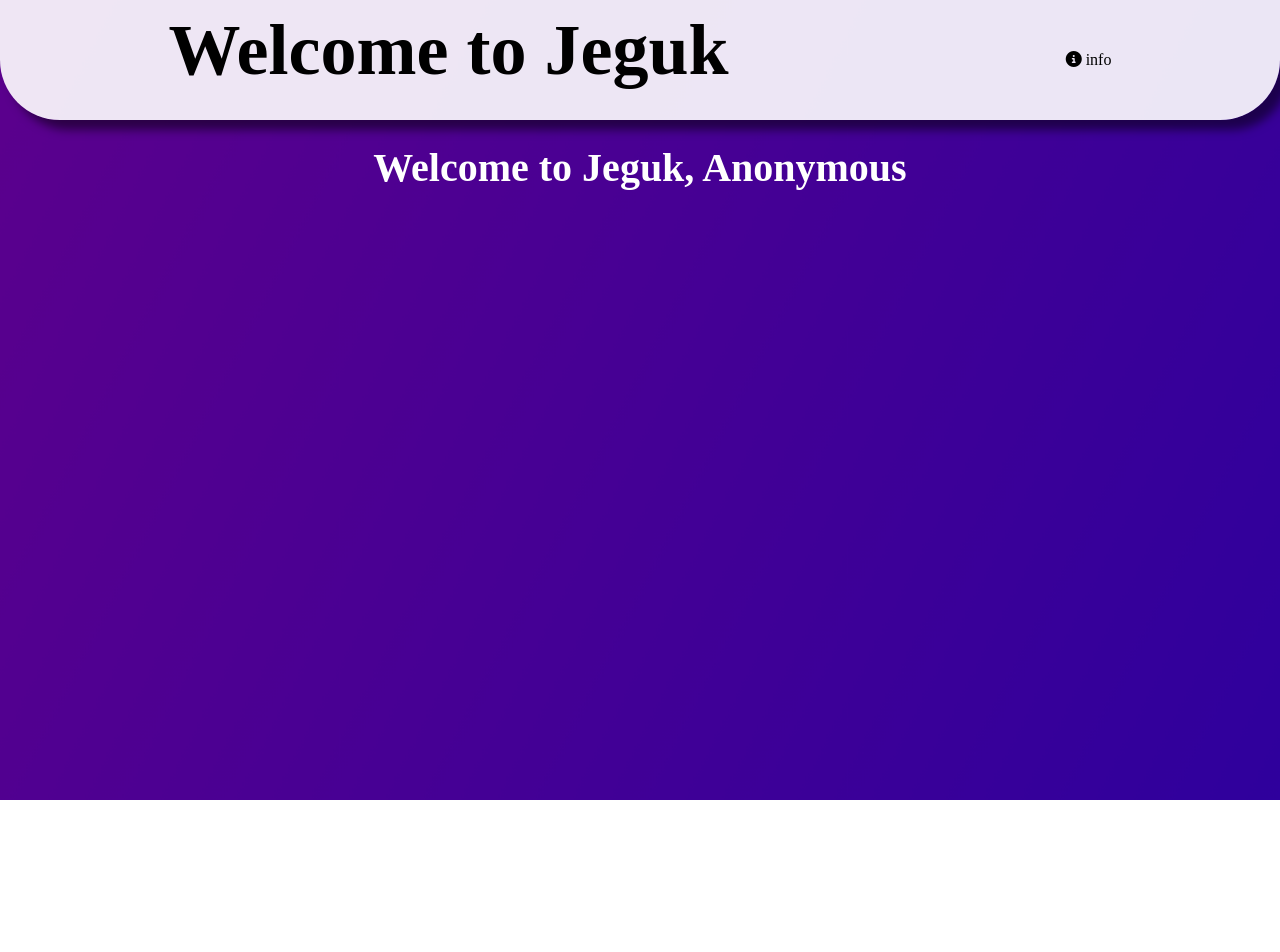
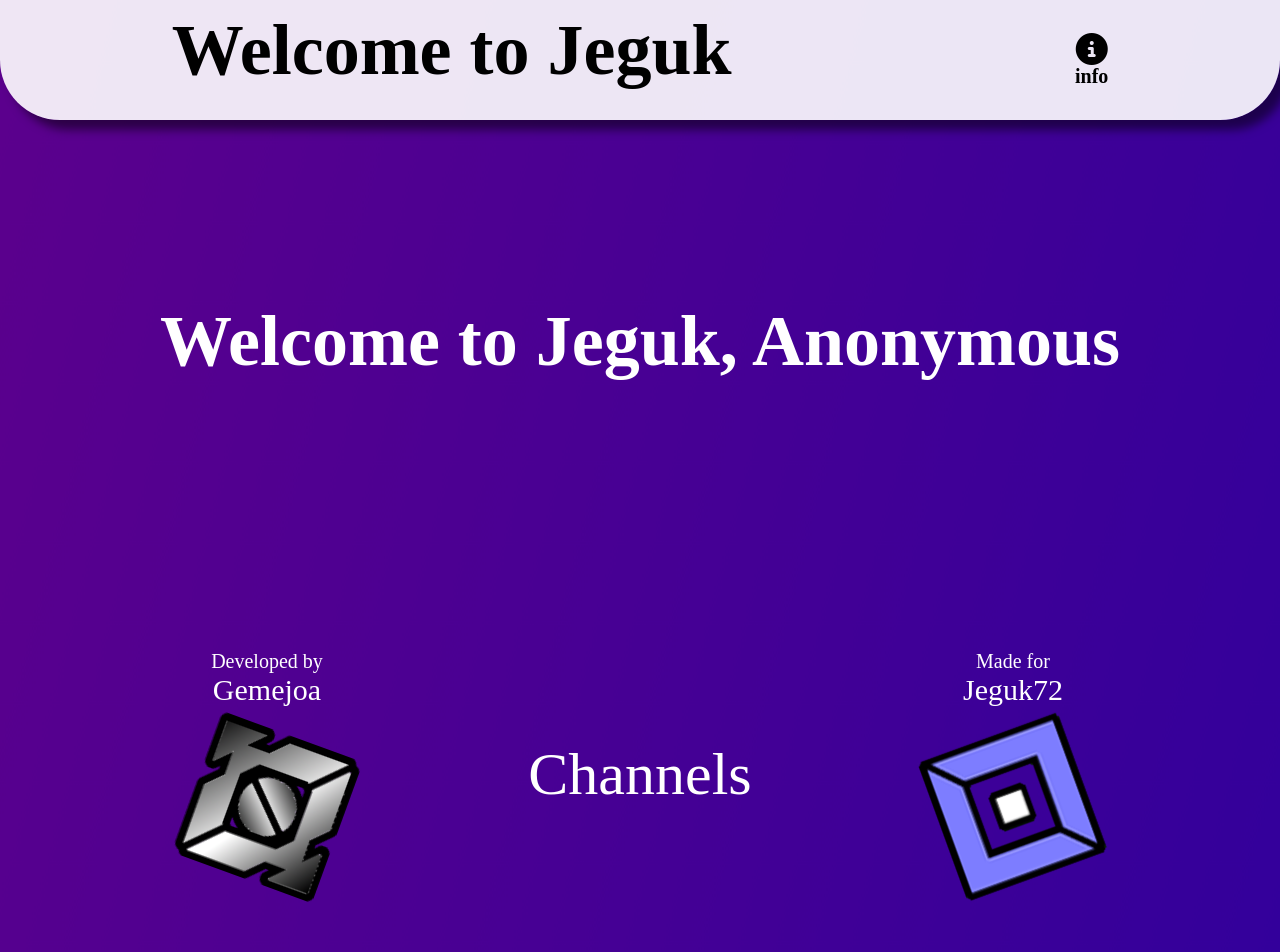
Before and after one commit to ptm119/jeguk, a plain HTML site: page main.html in a window 1280 px wide. Shown: the top 952 px of the page. Before the commit the page ends 800 px from the top, so only its background shows below. Drawn offline with Linux system fonts and the light colour scheme.

Commit message:
Added channels

```diff
--- a/css/main.css
+++ b/css/main.css
@@ -1,24 +1,78 @@
-/*
-
 body {
     height: 200vh;
 }
 
-*/
-
 #main-screen {
     display: flex;
-    justify-content: center;
+    flex-direction: column;
+    align-items: center;
     position: relative;
     width: 100%;
     height: 100%;
 }
 
 .welcome-title {
-    margin-top: 144px;
-    font-size: 40px;
+    margin-top: 300px;
+    font-size: 72px;
     font-weight: 600;
     color: white;
+}
+
+.channels {
+    display: flex;
+    justify-content: center;
+}
+
+.gemejoa-channel,
+.jeguk-channel {
+    display: flex;
+    flex-direction: column;
+    align-items: center;
+    position: absolute;
+    top: 650px;
+    color: white;
+}
+
+.gemejoa-channel {
+    left: 15%;
+}
+
+.jeguk-channel {
+    right: 15%;
+}
+
+.gemejoa-channel span,
+.jeguk-channel span {
+    font-size: 20px;
+}
+
+.gemejoa-channel h4,
+.jeguk-channel h4 {
+    font-size: 30px;
+    margin-bottom: 25px;
+}
+
+.gemejoa-image,
+.jeguk-image {
+    width: 150px;
+    height: 150px;
+}
+
+.gemejoa-image {
+    transform: rotateZ(20deg);
+}
+
+.jeguk-image {
+    width: 150px;
+    height: 150px;
+    transform: rotateZ(-20deg);
+}
+
+.channels__title {
+    position: absolute;
+    top: 740px;
+    color: white;
+    font-size: 60px;
 }
 
 .nav-bar {
@@ -42,6 +96,18 @@ body {
     font-weight: 600;
 }
 
-.bg-image {
-    position: fixed;
+.icon-block {
+    display: flex;
+    flex-direction: column;
+    align-items: center;
 }
+
+.icon-block span {
+    font-size: 20px;
+    font-weight: 600;
+}
+
+a {
+    text-decoration: none;
+    color: black;
+}
--- a/css/style.css
+++ b/css/style.css
@@ -90,12 +90,16 @@ video {
 body {
 	width: 100vw;
 	height: 100vh;
+	-ms-overflow-style: none;
 }
 
+::-webkit-scrollbar {
+	display: none;
+}
 
 .bg-image {
+	position: absolute;
 	width: 100%;
 	height: 100%;
-	position: absolute;
 	z-index: -1;
 }
--- a/main.html
+++ b/main.html
@@ -12,9 +12,9 @@
 <body>
     <header class="nav-bar">
         <h1 class="nav-bar__title">Welcome to Jeguk</h1>
-        <a>
+        <a href="https://www.google.com">
             <div class="icon-block">
-                <i class="fa-solid fa-circle-info"></i>
+                <i class="fa-solid fa-circle-info fa-2x"></i>
                 <span>info</span>
             </div>
         </a>
@@ -22,6 +22,23 @@
 
     <main id="main-screen">
         <h1 class="welcome-title"></h1>
+
+        <div class="channels">
+            <a class="gemejoa-channel" href="https://www.youtube.com/@gemejoa">
+                <span>Developed by</span>
+                <h4>Gemejoa</h4>
+                <img class="gemejoa-image" src="img/gemejoa.png">
+            </a>
+
+            <h3 class="channels__title">Channels</h3>
+
+            <a class="jeguk-channel" href="https://www.youtube.com/@Jeguk72">
+                <span>Made for</span>
+                <h4>Jeguk72</h4>
+                <img class="jeguk-image" src="img/jeguk.png">
+            </a>
+        </div>
+
         <img class="bg-image" src="img/bg-image.png" />
     </main>
 
```
Also changed, not shown: img/gemejoa.png (added), img/jeguk.png (added).
